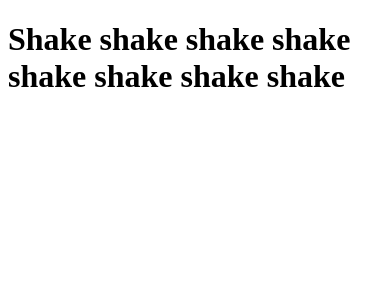
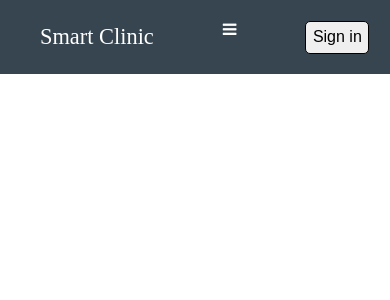
Before and after one commit to wanpc3/smartclinic, a Django app: page /clinic/ in a window 390 px wide. Shown: the top 300 px of the page. Run offline with Django 5.2, Linux system fonts and the light colour scheme.

Commit message:
Add static folder with css and js file inside it

```diff
--- /dev/null
+++ b/smartclinic/clinic/static/script.js
@@ -0,0 +1,7 @@
+
+function onMenuClick() {
+    var navbar = document.getElementById("navigation-bar");
+    var responsive_class_name = "responsive";
+
+    navbar.classList.toggle(responsive_class_name);
+}
--- /dev/null
+++ b/smartclinic/clinic/static/style.css
@@ -0,0 +1,78 @@
+/* Normal Desktop Screen */
+:root {
+    --bgcolor: #36454F;
+}
+
+* {
+    margin: 0;
+    padding: 0;
+}
+
+.page-header {
+    background-color: var(--bgcolor);
+    padding: 1.3rem;
+    display: flex;
+    justify-content: space-between;
+}
+
+.logo {
+    color: white;
+    align-self: center;
+    margin-left: 1.2rem;
+    font-size: 2.5rem;
+}
+
+.nav-bar a{
+    color: white;
+    padding: 1.5rem;
+    cursor: pointer;
+    text-decoration: none;
+    font-size: 1.2rem;
+}
+
+.menu-icon {
+    color: white;
+    cursor: pointer;
+    display: none;
+}
+
+button {
+    font-size: 1rem;
+    border: 1px solid black;
+    border-radius: 5px;
+    padding: 0.9rem;
+}
+
+/* For Responsive Screen: meaning that it also works for mobile devices screen */
+@media screen and (max-width: 700px) {
+    .nav-bar {
+        display: none;
+        position: absolute;
+        top: 3.7rem;
+        left: 0;
+        width: 100%;
+        background-color: var(--bgcolor);
+        text-align: center;
+    }
+
+    .nav-bar.responsive {
+        display: block;
+    }
+
+    .nav-bar a {
+        display: block;
+    }
+
+    .menu-icon {
+        display: block;
+        z-index: 1;
+    }
+
+    button {
+        padding: 0.4rem;
+    }
+
+    .logo {
+        font-size: 1.4rem;
+    }
+}
--- a/smartclinic/clinic/templates/smartclinic.html
+++ b/smartclinic/clinic/templates/smartclinic.html
@@ -1,10 +1,37 @@
+{% load static %}
 <!DOCTYPE html>
 <html lang="en">
+<script src="{%  static 'script.js' %}"></script>
+<link rel="stylesheet" href="{% static 'style.css' %}">
+
+<!-- Import another css links -->
+<link rel="stylesheet" href="https://cdnjs.cloudflare.com/ajax/libs/font-awesome/4.7.0/css/font-awesome.min.css">
+
 <head>
     <meta charset="UTF-8">
     <title>Smart Clinic</title>
 </head>
 <body>
-    <h1>Shake shake shake shake shake shake shake shake</h1>
+
+    <!-- Page header -->
+    <div class="page-header">
+        <div class="logo">
+            <p>Smart Clinic</p>
+        </div>
+        <a id="menu-icon" class="menu-icon" onclick="onMenuClick()">
+            <i class="fa fa-bars"></i>
+        </a>
+
+        <div id="navigation-bar" class="nav-bar">
+            <a href="#" class="ative">Home</a>
+            <a href="#">About</a>
+            <a href="#">Contact us</a>
+        </div>
+
+        <div class="header-right">
+            <button>Sign in</button>
+        </div>
+    </div>
+
 </body>
 </html>
```
